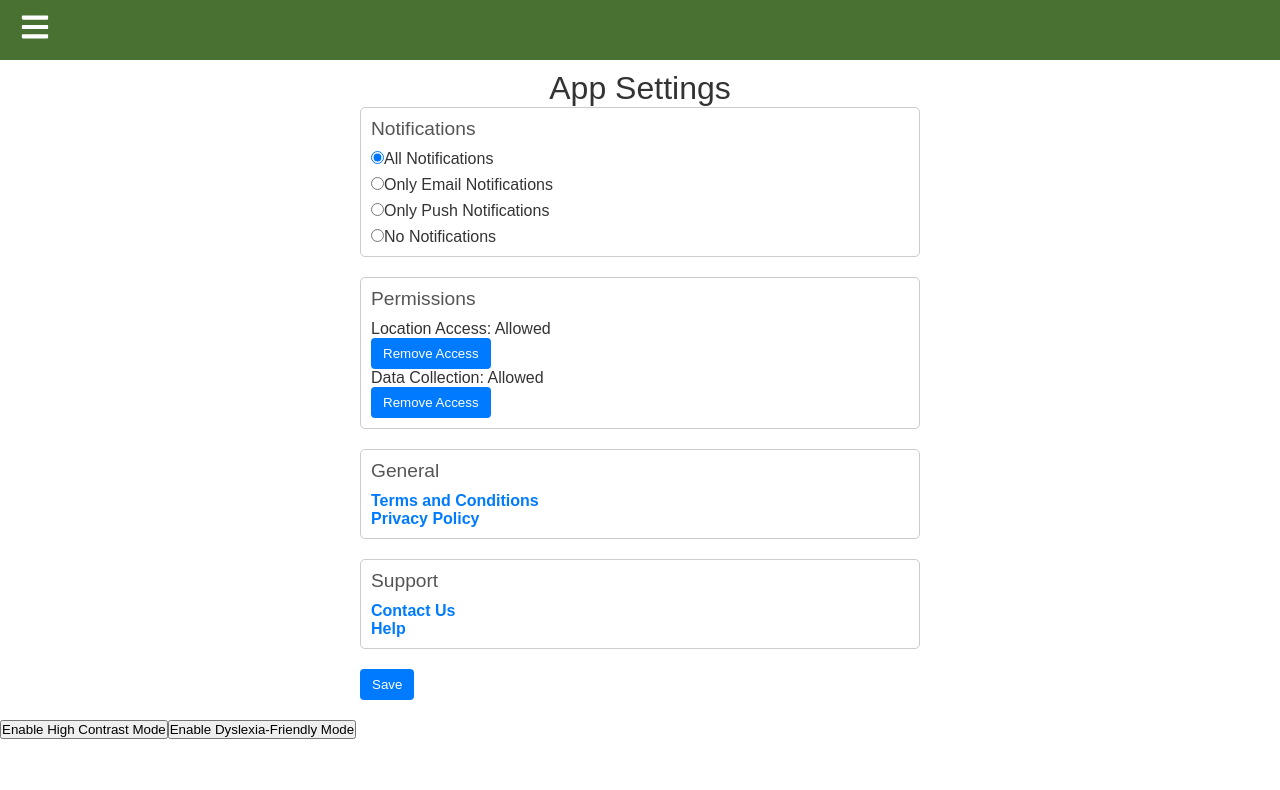
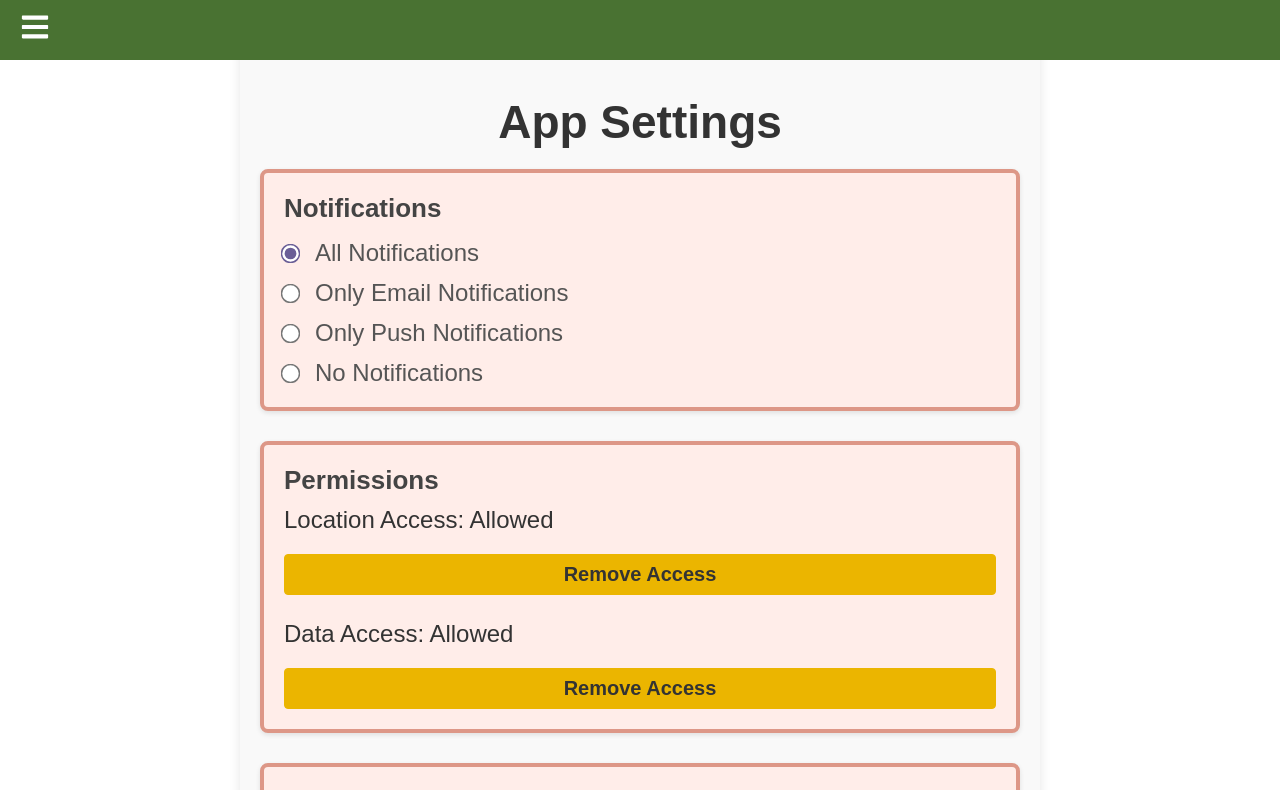
Before and after one commit to Chanelmorgan/FindYourMarket, a React (Create React App) app in the folder find-your-market/: page /AppSettings in a window 1280 px wide. Shown: the top 790 px of the page. Built offline with nearby package versions, Linux system fonts and the light colour scheme; a web font is replaced by a local one.

Commit message:
adding css styles to the settings

```diff
--- a/find-your-market/src/pages/AppSettingsPage.js
+++ b/find-your-market/src/pages/AppSettingsPage.js
@@ -4,6 +4,7 @@ import "../styles/AppSettings.css";
 const AppSettings = () => {
   const [notificationPreference, setNotificationPreference] = useState("all");
   const [locationAllowed, setLocationAllowed] = useState(true);
+  const [dataAllowed, setDataAllowed] = useState(true);
 
   const handleNotificationChange = (e) => {
     setNotificationPreference(e.target.value);
@@ -11,6 +12,10 @@ const AppSettings = () => {
 
   const toggleLocationPermission = () => {
     setLocationAllowed(!locationAllowed);
+  };
+
+  const toggleDataPermission = () => {
+    setDataAllowed(!dataAllowed);
   };
 
   return (
@@ -66,21 +71,22 @@ const AppSettings = () => {
       <section className="settings-section">
         <h2 className="settings-section-heading">Permissions</h2>
         <div>
-          <p>
+          <p className="permission-text">
             <strong>Location Access:</strong> {locationAllowed ? "Allowed" : "Not Allowed"}
           </p>
           <button onClick={toggleLocationPermission} className="settings-button">
             {locationAllowed ? "Remove Access" : "Allow Access"}
           </button>
-          <p>
-            <strong>Data Collection:</strong> {locationAllowed ? "Allowed" : "Not Allowed"}
+        </div>
+        <div>
+          <p className="permission-data-text">
+            <strong>Data Access:</strong> {dataAllowed ? "Allowed" : "Not Allowed"}
           </p>
-          <button onClick={toggleLocationPermission} className="settings-button">
-            {locationAllowed ? "Remove Access" : "Allow Access"}
+          <button onClick={toggleDataPermission} className="settings-button">
+            {dataAllowed ? "Remove Access" : "Allow Access"}
           </button>
         </div>
       </section>
-
 
       <section className="settings-section">
         <h2 className="settings-section-heading">General</h2>
--- a/find-your-market/src/styles/AppSettings.css
+++ b/find-your-market/src/styles/AppSettings.css
@@ -1,48 +1,72 @@
+@import 'variables.css';
+
 .settings-container {
   font-family: Arial, sans-serif;
-    padding: 20px;
-    max-width: 600px;
+  padding: 30px 20px;
+  max-width: 800px;
   margin: 0 auto;
-    padding-top: 70px;
+  padding-top: 60px;
+  background-color: #f9f9f9;
+  border-radius: 10px;
+  box-shadow: 0 4px 12px rgba(0, 0, 0, 0.1);
 }
 
 .settings-heading {
   text-align: center;
+  font-size: 46px;
+  font-weight: bold;
   color: #333;
+  margin-bottom: 20px;
+  padding-top: 35px;
 }
 
 .settings-section-heading {
-    font-size: 1.2em;
+  font-size: 26px;
   margin-bottom: 10px;
-    color: #555;
+  color: #444;
+  font-weight: 600;
 }
 
-
 .settings-section {
-    margin-bottom: 20px;
-    padding: 10px;
-    border: 1px solid #ccc;
-    border-radius: 5px;
+  margin-bottom: 30px;
+  padding: 20px;
+  border: 4px solid  var(--coral);
+  border-radius: 8px;
+  background-color: #ffede9;
+  box-shadow: 0 2px 5px rgba(0, 0, 0, 0.1);
 }
 
-
-  .radio-group-settings{
+.radio-group-settings {
   display: flex;
   flex-direction: column;
-    gap: 8px;
+  gap: 12px;
+  margin-top: 15px;
 }
 
 .settings-button {
-    padding: 8px 12px;
-    background-color: #007bff;
+  padding: 10px 18px;
+  background-color:var(--purple);
   color: #fff;
   border: none;
-    border-radius: 4px;
+  border-radius: 5px;
   cursor: pointer;
+  font-weight: bold;
+  transition: background-color 0.3s ease;
+  width: 100%;
+  margin-top: 20px;
 }
 
 .settings-button:hover {
   background-color: #0056b3;
+}
+
+.settings-button:active {
+  background-color: #004085;
+}
+
+.settings-button:focus {
+  outline: none;
+  box-shadow: 0 0 3px var(--purple);
 }
 
 .link-list {
@@ -52,10 +76,55 @@
 
 .settings-link {
   text-decoration: none;
-    color: #007bff;
-    font-weight: bold;
+  color: var(--mustard);
+  font-weight: 600;
+  transition: color 0.3s ease;
+  font-size: 20px;
 }
 
 .settings-link:hover {
   text-decoration: underline;
+  color: #ddac0b;
 }
+
+.settings-section button {
+  padding: 8px 15px;
+  background-color: var(--mustard);
+  border: 1px solid var(--mustard);
+  color: #333;
+  border-radius: 4px;
+  font-size: 20px;
+  cursor: pointer;
+  transition: all 0.3s ease;
+}
+
+.settings-section button:hover {
+  background-color: #f8db7b;
+}
+
+.settings-section button:active {
+  background-color: #f8db7b;
+}
+
+.permission-text{
+  font-size: 24px;
+}
+
+.permission-data-text{
+  font-size: 24px;
+  padding-top: 25px;
+}
+
+.radio-group-settings label {
+  font-size: 24px;
+  color: #555;
+  display: flex;
+  align-items: center;
+  gap: 8px;
+}
+
+.radio-group-settings input[type="radio"] {
+  accent-color: var(--purple);
+  transform: scale(1.5);
+  margin-right: 10px;
+}
--- a/find-your-market/src/styles/variables.css
+++ b/find-your-market/src/styles/variables.css
@@ -4,4 +4,5 @@
     --cream: #FBFBC7;
     --darkgreen: #497232;
     --lightgreen: #A6C48A;
+    --purple: #6A5E96;
   }
```
Lines whose indentation alone changed are shown as unchanged.
